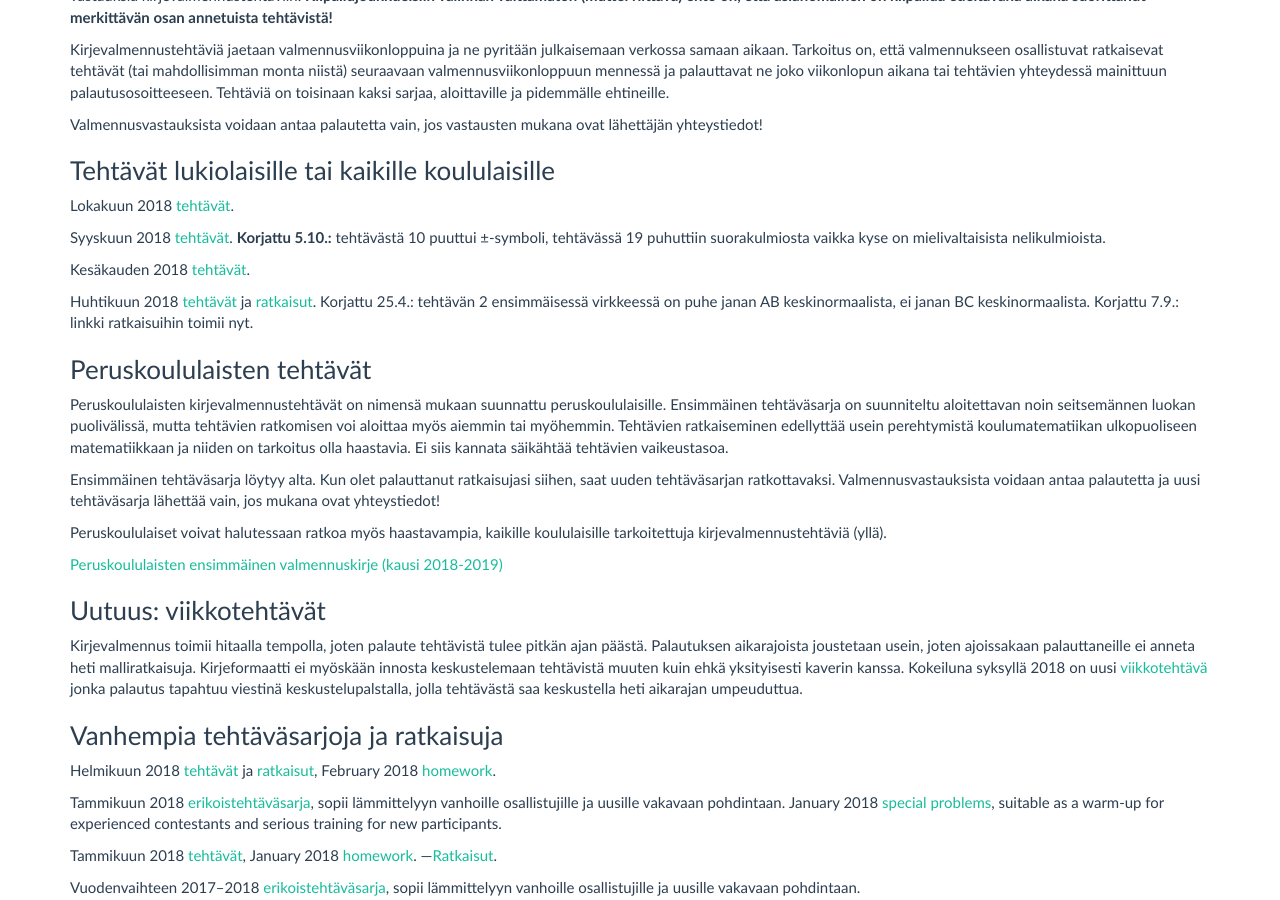
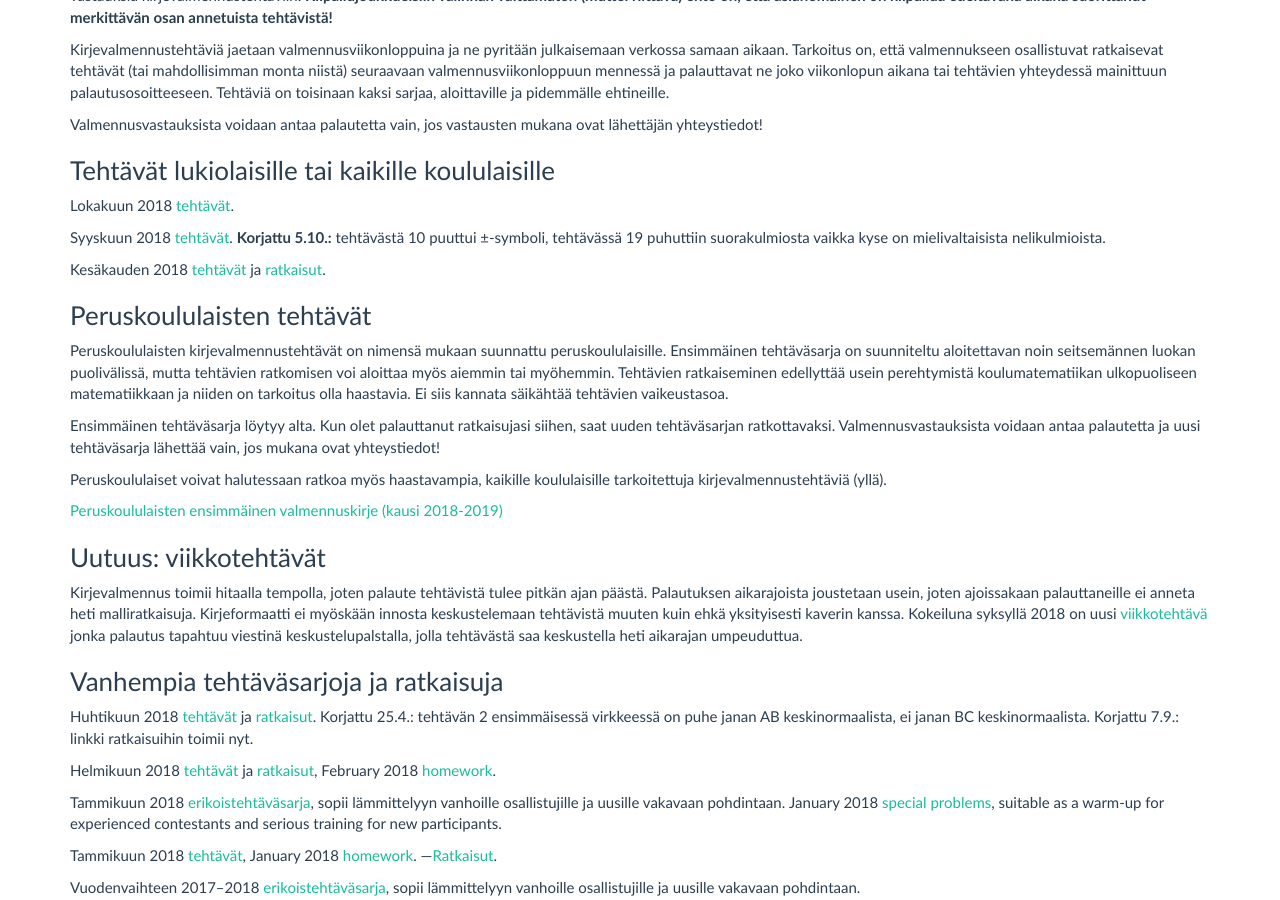
Before and after one commit to matematiikkakilpailut/matematiikkakilpailut.github.io, a Jekyll site: the page built from valmennus/index.md, in a window 1280 px wide and 900 px high, scrolled down 392 px. Built offline with Jekyll 4.4.1, drawn with Linux system fonts in a browser that asks for light colours; some of the changed lines change nothing that is shown.

Commit message:
Kesäkauden malliratkaisut

```diff
--- a/valmennus/index.md
+++ b/valmennus/index.md
@@ -36,10 +36,8 @@ Syyskuun 2018 [tehtävät](2018/kirje_2018_09.pdf).
 tehtävässä 19 puhuttiin suorakulmiosta vaikka kyse on mielivaltaisista
 nelikulmioista.
 
-Kesäkauden 2018 [tehtävät](2018/kirje_2018_05.pdf).
+Kesäkauden 2018 [tehtävät](2018/kirje_2018_05.pdf) ja [ratkaisut](2018/ratk_2018_05.pdf).
 
-Huhtikuun 2018 [tehtävät](2018/kirje_2018_04.pdf) ja [ratkaisut](2018/ratk_2018_04.pdf).
-Korjattu 25.4.: tehtävän 2 ensimmäisessä virkkeessä on puhe janan AB keskinormaalista, ei janan BC keskinormaalista.  Korjattu 7.9.: linkki ratkaisuihin toimii nyt.
 
 ### Peruskoululaisten tehtävät
 
@@ -62,6 +60,9 @@ jonka palautus tapahtuu viestinä keskustelupalstalla, jolla tehtävästä saa k
 heti aikarajan umpeuduttua.
 
 ### Vanhempia tehtäväsarjoja ja ratkaisuja
+
+Huhtikuun 2018 [tehtävät](2018/kirje_2018_04.pdf) ja [ratkaisut](2018/ratk_2018_04.pdf).
+Korjattu 25.4.: tehtävän 2 ensimmäisessä virkkeessä on puhe janan AB keskinormaalista, ei janan BC keskinormaalista.  Korjattu 7.9.: linkki ratkaisuihin toimii nyt.
 
 Helmikuun 2018 [tehtävät](2018/kirje_2018_02.pdf) ja [ratkaisut](2018/ratk_2018_02.pdf),
 <span lang="en">February 2018 [homework](2018/letter_2018_02.pdf)</span>.
```
